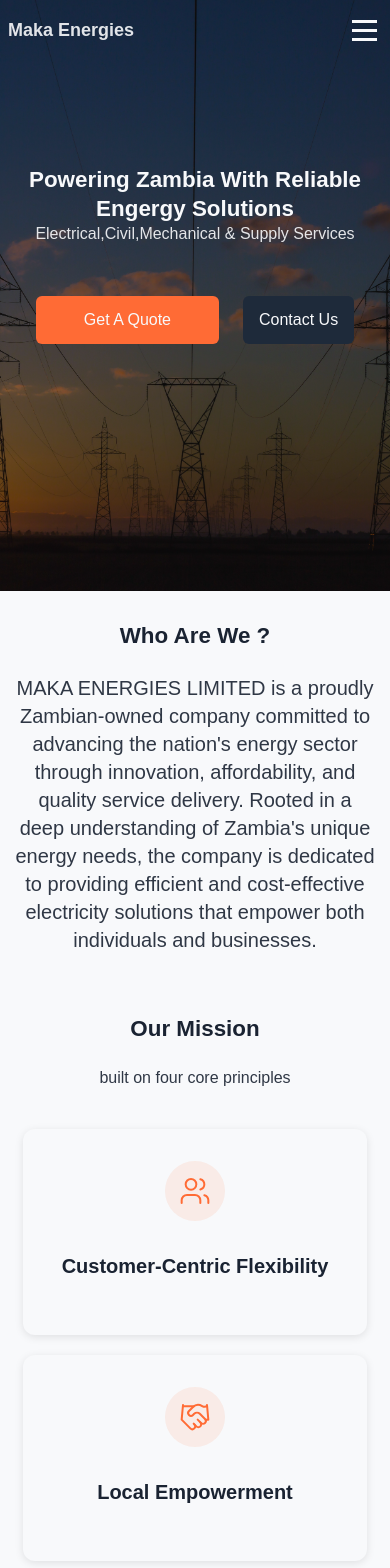
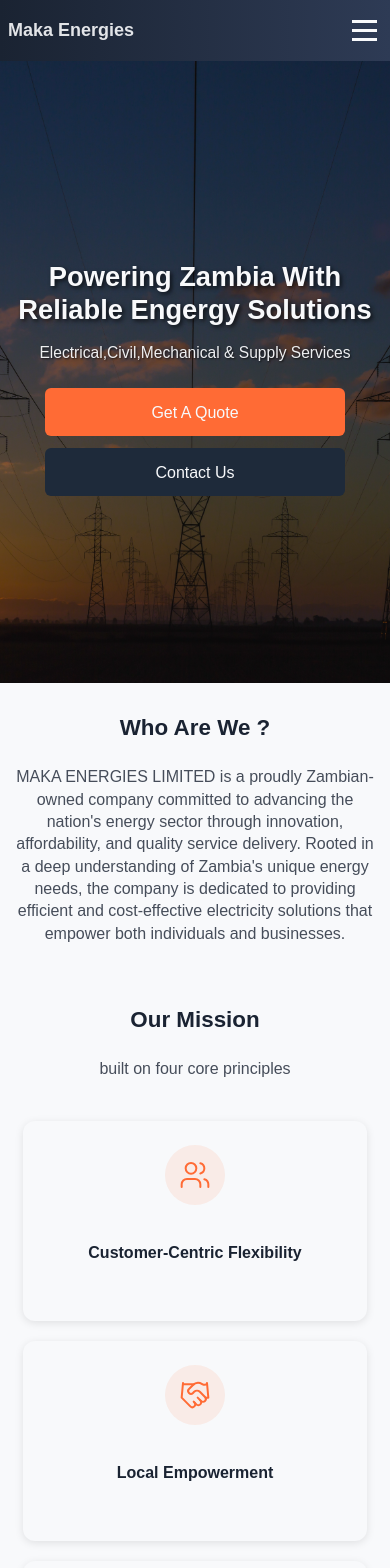
Before and after one commit to nkowanitemwani/makaenergiesdotcom, a Next.js app: page / in a window 390 px wide. Shown: the top 1568 px of the page. Built offline with nearby package versions, Linux system fonts and the light colour scheme.

Commit message:
100% responive redesign

```diff
--- a/src/app/apply/[slug]/page.js
+++ b/src/app/apply/[slug]/page.js
@@ -20,7 +20,7 @@
             <HomeNav style={{background : "#1a2332"}}></HomeNav>
             <section>
                 <h1>Maka Energies Career Form</h1>
-                <h2>{jobTitle} Position</h2>
+                <p>{jobTitle} Position</p>
                 <CareerForm></CareerForm>
             </section>
             <Footer></Footer>
--- a/src/app/components/cards/infocard/infocard.module.css
+++ b/src/app/components/cards/infocard/infocard.module.css
@@ -6,7 +6,7 @@
   text-align: center;
   transition: all 0.3s ease;
   cursor: pointer;
-  min-height: 200px; /* Increased for consistency */
+  min-height: 240px; /* Increased for consistency */
   height: 100%; /* Takes full height of grid item */
   display: flex;
   flex-direction: column;
@@ -44,11 +44,13 @@
   margin: 0;
   line-height: 1.3;
   text-align: center;
-  flex-shrink: 0; /* Prevents shrinking */
-  min-height: 2.6rem; /* Ensures consistent title height */
+  flex-shrink: 0;
+  min-height: 3.9rem; /* Increased to accommodate 3 lines of text */
   display: flex;
   align-items: center;
   justify-content: center;
+  hyphens: auto; /* Better word breaking */
+  word-wrap: break-word;
 }
 
 .subTitle {
@@ -81,3 +83,29 @@
   color: #ff6b35;
   font-weight: bold;
 }
+
+
+/* Mobile responsiveness*/
+@media screen and (max-width: 768px) {
+  .title {
+    font-size: 1.1rem;
+    min-height: 3.3rem;
+    line-height: 1.2;
+  }
+
+  .card {
+    min-height: 220px;
+    padding: 1.5rem 1rem;
+  }
+}
+
+@media screen and (max-width: 480px) {
+  .title {
+    font-size: 1rem;
+    min-height: 3rem;
+  }
+
+  .card {
+    min-height: 200px;
+  }
+}
--- a/src/app/components/footer/index.js
+++ b/src/app/components/footer/index.js
@@ -27,10 +27,11 @@
           <div className={styles.footerInfoRight}>
             <h3>Contact Info</h3>
             <ul>
-              <li>omicronelectricals@gmail.com</li>
               <li>+260 966 787 930 </li>
               <li>+260 955 432 663</li>
               <li>+269 955 881 931</li>
+              <li>omicronelectricals@gmail.com</li>
+              <li>Plot No. 68 Umulu Kalulushi-District</li>
             </ul>
           </div>
         </div>
--- a/src/app/components/grids/getintouchgrid/index.js
+++ b/src/app/components/grids/getintouchgrid/index.js
@@ -14,12 +14,12 @@
     {
        icon: Mail,
        title:"Send An Email To",
-       subTitle:["mwenzoenergeysolutions@gmail.com","omicronelectricals@gmail.com"]
+       subTitle:["omicronelectricals@gmail.com"]
     },
     {
         icon: Map,
         title: "Visit Us At",
-        subTitle: "Plot No. 68 Umulu Kalulushi-District"
+        subTitle:["Plot No. 68 Umulu Kalulushi-District"]
     }
 ];
 
--- a/src/app/components/grids/servicegrid/servicegrid.module.css
+++ b/src/app/components/grids/servicegrid/servicegrid.module.css
@@ -6,6 +6,8 @@
     align-items: stretch;
     padding: 3rem 2rem;
     background-color: #f8f9fb;
+    max-width: 1200px;
+    margin: 0 auto;
 }
 
 /* Tablet (2 columns) */
@@ -14,6 +16,7 @@
         grid-template-columns: repeat(2, 1fr);
         gap: 1.75rem;
         padding: 2.5rem 1.5rem;
+        max-width: 800px;
     }
 }
 
--- a/src/app/components/navbar/navbar.module.css
+++ b/src/app/components/navbar/navbar.module.css
@@ -3,10 +3,14 @@
   align-items: center;
   justify-content: space-between;
   padding: 1rem;
-  background: transparent;
+  background: linear-gradient(to right, #1a2332, #2e3b55);
   gap: 1rem;
   margin: 0 auto;
-  position: relative;
+  position: fixed;
+  top: 0;
+  width: 100%;
+  z-index: 100;
+  backdrop-filter: blur(20px);
 }
 
 .navbarLinks {
@@ -23,6 +27,11 @@
   opacity: 0.9;
   text-decoration: none;
   white-space: nowrap;
+}
+
+.navbarLinks a:hover{
+  text-decoration: underline;
+  opacity: 1;
 }
 
 .navbarLinksTitle {
--- a/src/app/globals.css
+++ b/src/app/globals.css
@@ -23,6 +23,7 @@
   font-family: Arial, Helvetica, sans-serif;
   -webkit-font-smoothing: antialiased;
   -moz-osx-font-smoothing: grayscale;
+  padding-top: 50px;
 }
 
 * {
@@ -57,7 +58,7 @@
 p{
   font-weight: 500;
   font-size: 1.5rem;
-  opacity: 0.9;
+  opacity: 0.8;
 }
 
 footer {
--- a/src/app/page.js
+++ b/src/app/page.js
@@ -25,7 +25,7 @@
             <p>Electrical,Civil,Mechanical & Supply Services</p>
           </div>
           <div className={styles.heroCtas}>
-            <Button href="/contact#quote" style={{padding : "0 3rem"}}>Get A Quote</Button>
+            <Button href="/contact#quote">Get A Quote</Button>
             <Button href="/contact" style={{background : "#1e2a3a"}}>Contact Us</Button>
           </div>
           </div>
--- a/src/app/page.module.css
+++ b/src/app/page.module.css
@@ -1,4 +1,5 @@
-.hero{
+/* HERO SECTION STYLES */
+.hero {
   display: flex;
   flex-direction: column;
   background: url("/images/maka2.jpg");
@@ -6,50 +7,258 @@
   background-color: rgba(2, 12, 52, 0.5);
   background-blend-mode: overlay;
   background-size: cover;
-  height: 70vh;
+  background-attachment: fixed; /* Parallax effect on desktop */
+  height: 100vh; /* Full viewport height for impact */
   padding: 0;
   align-items: initial;
   justify-content: initial;
-
+  position: relative;
+  overflow: hidden;
 }
 
-.heroContainer{
+.heroContainer {
   display: flex;
   flex-direction: column;
   align-items: center;
   justify-content: center;
-  margin-top: 80px;
+  flex-grow: 1;
+  padding: 2rem;
+  max-width: 1200px;
+  margin: 0 auto;
+  width: 100%;
 }
 
-.heroInfo{
+.heroInfo {
   text-align: center;
+  margin-bottom: 3rem;
+  animation: fadeInUp 0.8s ease-out;
 }
 
-.heroInfo h1{
+.heroInfo h1 {
   color: #f8f9fb;
   font-weight: 900;
-}
-.heroInfo p{
-  color: #f8f9fb;
+  font-size: clamp(2.5rem, 5vw, 4.5rem); /* Fluid typography */
+  line-height: 1.2;
+  margin-bottom: 1.5rem;
+  text-shadow: 2px 2px 4px rgba(0, 0, 0, 0.7);
 }
 
-.heroCtas{
-  margin-top: 50px;
-  display: flex;
-  justify-content: space-between;
-  gap: 1.5rem;
+.heroInfo p {
+  color: #f8f9fb;
+  font-size: clamp(1.2rem, 3vw, 2rem);
+  font-weight: 400;
+  opacity: 0.95;
+  text-shadow: 1px 1px 2px rgba(0, 0, 0, 0.7);
 }
 
-
-.who p{
-  font-size: 1.25rem;
+.heroCtas {
+  display: flex;
+  justify-content: center;
+  align-items: center;
+  gap: 2rem;
+  flex-wrap: wrap;
+  animation: fadeInUp 0.8s ease-out 0.3s both;
 }
 
-
-.work{
-  background: #1a2332;
+/* Fade in animation */
+@keyframes fadeInUp {
+  from {
+    opacity: 0;
+    transform: translateY(30px);
+  }
+  to {
+    opacity: 1;
+    transform: translateY(0);
+  }
 }
 
-.work h1{
-  color: #f8f9fb;
+/* DESKTOP STYLES (1200px+) */
+@media screen and (min-width: 1200px) {
+  .hero {
+    height: 100vh;
+  }
+
+  .heroContainer {
+    padding: 3rem;
+  }
+
+  .heroCtas {
+    gap: 2.5rem;
+  }
 }
+
+/* TABLET STYLES (768px - 1199px) */
+@media screen and (max-width: 1199px) {
+  .hero {
+    height: 85vh;
+    background-attachment: scroll; /* Better performance on tablets */
+  }
+
+  .heroContainer {
+    padding: 2rem 1.5rem;
+  }
+
+  .heroInfo {
+    margin-bottom: 2.5rem;
+  }
+
+  .heroInfo h1 {
+    font-size: clamp(2.2rem, 4.5vw, 3.5rem);
+  }
+
+  .heroInfo p {
+    font-size: clamp(1.1rem, 2.5vw, 1.6rem);
+  }
+
+  .heroCtas {
+    gap: 1.5rem;
+  }
+}
+
+/* LARGE MOBILE / SMALL TABLET (481px - 767px) */
+@media screen and (max-width: 767px) {
+  .hero {
+    height: 80vh;
+    background-attachment: scroll;
+    background-position: center center;
+  }
+
+  .heroContainer {
+    padding: 1.5rem 1rem;
+    justify-content: center;
+  }
+
+  .heroInfo {
+    margin-bottom: 2rem;
+  }
+
+  .heroInfo h1 {
+    font-size: clamp(1.8rem, 6vw, 2.5rem);
+    line-height: 1.3;
+  }
+
+  .heroInfo p {
+    font-size: clamp(1rem, 4vw, 1.3rem);
+    line-height: 1.4;
+  }
+
+  .heroCtas {
+    flex-direction: column;
+    width: 100%;
+    gap: 1rem;
+    align-items: stretch;
+  }
+
+  .heroCtas > * {
+    width: 100%;
+    max-width: 300px;
+    margin: 0 auto;
+    justify-content: center;
+  }
+}
+
+/* MOBILE PHONE STYLES (320px - 480px) */
+@media screen and (max-width: 480px) {
+  .hero {
+    height: 75vh;
+    min-height: 600px; /* Minimum height for very small screens */
+  }
+
+  .heroContainer {
+    padding: 1rem 0.75rem;
+    min-height: calc(75vh - 60px); /* Account for navbar */
+  }
+
+  .heroInfo {
+    margin-bottom: 1.5rem;
+  }
+
+  .heroInfo h1 {
+    font-size: clamp(1.5rem, 7vw, 2rem);
+    line-height: 1.2;
+    margin-bottom: 1rem;
+  }
+
+  .heroInfo p {
+    font-size: clamp(0.9rem, 4vw, 1.1rem);
+    line-height: 1.4;
+  }
+
+  .heroCtas {
+    gap: 0.75rem;
+    padding: 0 0.5rem;
+  }
+
+  .heroCtas > * {
+    min-height: 48px; /* Touch-friendly buttons */
+    font-size: 16px; /* Prevent zoom on iOS */
+  }
+}
+
+/* VERY SMALL SCREENS (up to 320px) */
+@media screen and (max-width: 320px) {
+  .hero {
+    height: 70vh;
+    min-height: 500px;
+  }
+
+  .heroContainer {
+    padding: 0.75rem 0.5rem;
+  }
+
+  .heroInfo h1 {
+    font-size: 1.4rem;
+    line-height: 1.3;
+  }
+
+  .heroInfo p {
+    font-size: 0.9rem;
+  }
+
+  .heroCtas {
+    padding: 0;
+  }
+}
+
+/* HIGH-DPI DISPLAYS */
+@media (-webkit-min-device-pixel-ratio: 2), (min-resolution: 2dppx) {
+  .hero {
+    background-image: url("/images/maka2@2x.jpg"); /* High-res version if available */
+  }
+}
+
+/* LANDSCAPE ORIENTATION ON MOBILE */
+@media screen and (max-height: 500px) and (orientation: landscape) {
+  .hero {
+    height: 100vh;
+  }
+
+  .heroContainer {
+    flex-direction: row;
+    text-align: left;
+    align-items: center;
+    gap: 2rem;
+  }
+
+  .heroInfo {
+    flex: 1;
+    margin-bottom: 0;
+  }
+
+  .heroCtas {
+    flex-direction: column;
+    flex-shrink: 0;
+  }
+}
+
+/* REDUCE MOTION FOR ACCESSIBILITY */
+@media (prefers-reduced-motion: reduce) {
+  .heroInfo,
+  .heroCtas {
+    animation: none;
+  }
+
+  .hero {
+    background-attachment: scroll;
+  }
+}
```
